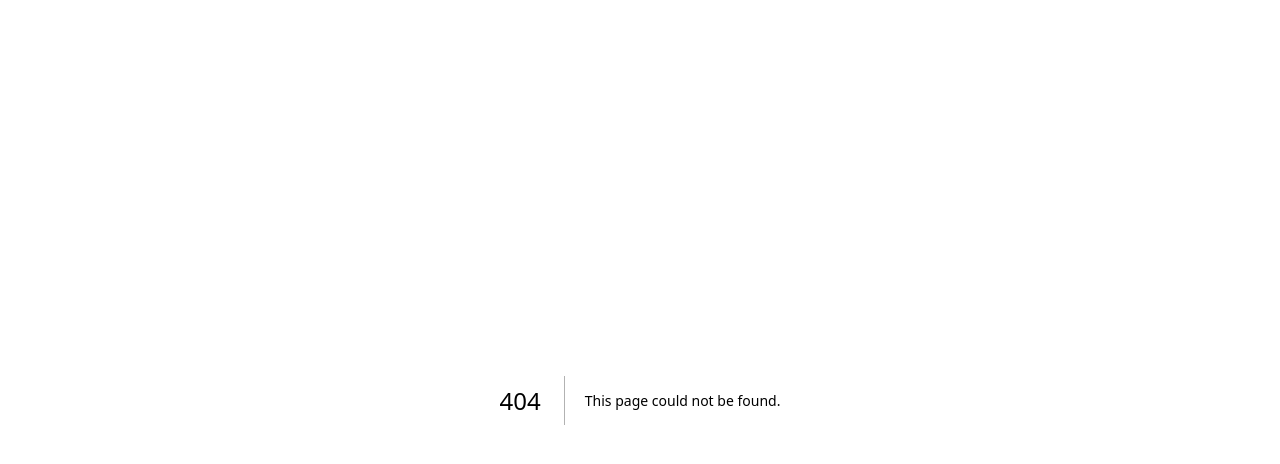
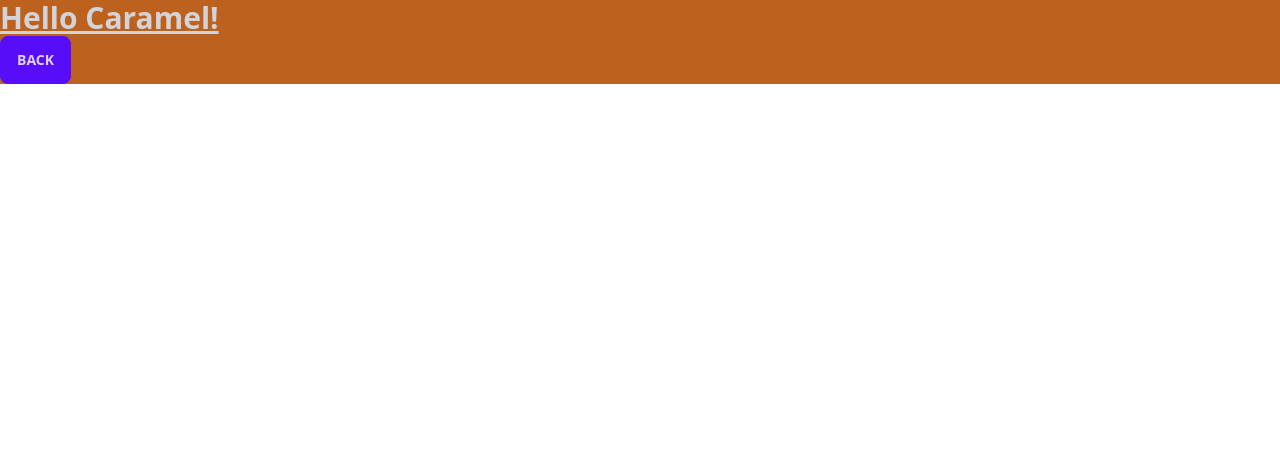
Before and after one commit to wedinc/hydrangea, a Next.js app: page /caramel in a window 1280 px wide. Before the commit this address had no page. Shown: the top 464 px of the page. Built offline with nearby package versions, Linux system fonts and the light colour scheme.

Commit message:
feat: add new page, caramel

```diff
--- /dev/null
+++ b/pages/caramel/index.tsx
@@ -0,0 +1,12 @@
+import Link from 'next/link'
+
+export default function Home() {
+  return (
+    <div className='bg-[#bc611e]'>
+      <h1 className='text-3xl font-bold underline text-gray-300'>Hello Caramel!</h1>
+      <Link href='/' className='btn btn-primary'>
+        Back
+      </Link>
+    </div>
+  )
+}
--- a/pages/index.tsx
+++ b/pages/index.tsx
@@ -1,8 +1,12 @@
+import Link from 'next/link'
+
 export default function Home() {
   return (
     <>
       <h1 className='text-3xl font-bold underline text-gray-300'>Hello world!</h1>
-      <button className='btn'>Hello daisyUI</button>
+      <Link href='/caramel' className='btn btn-primary'>
+        Caramel
+      </Link>
     </>
   )
 }
```
